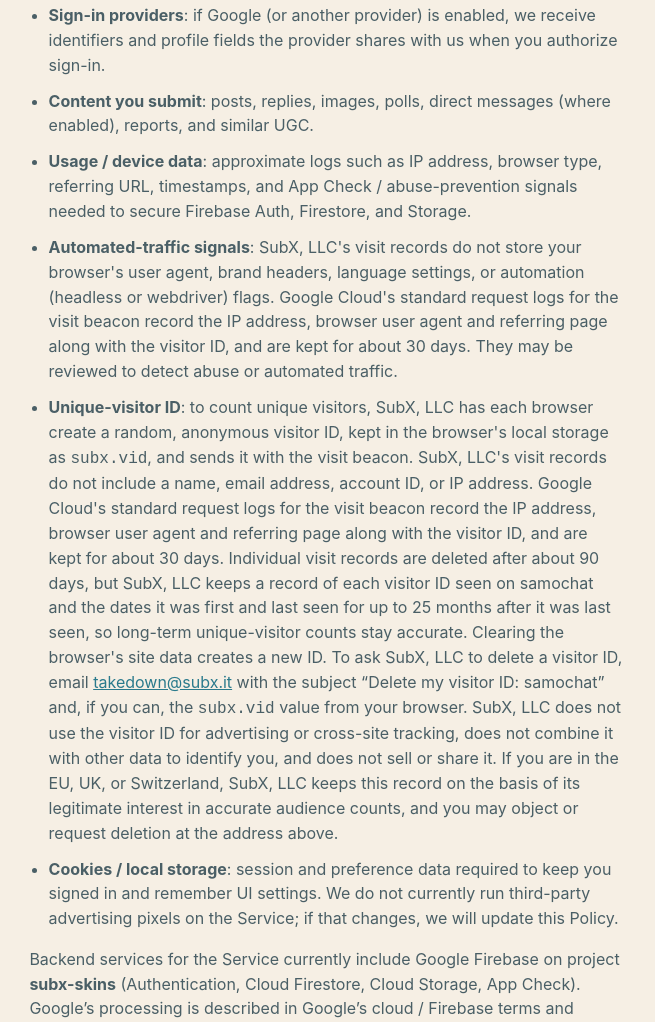
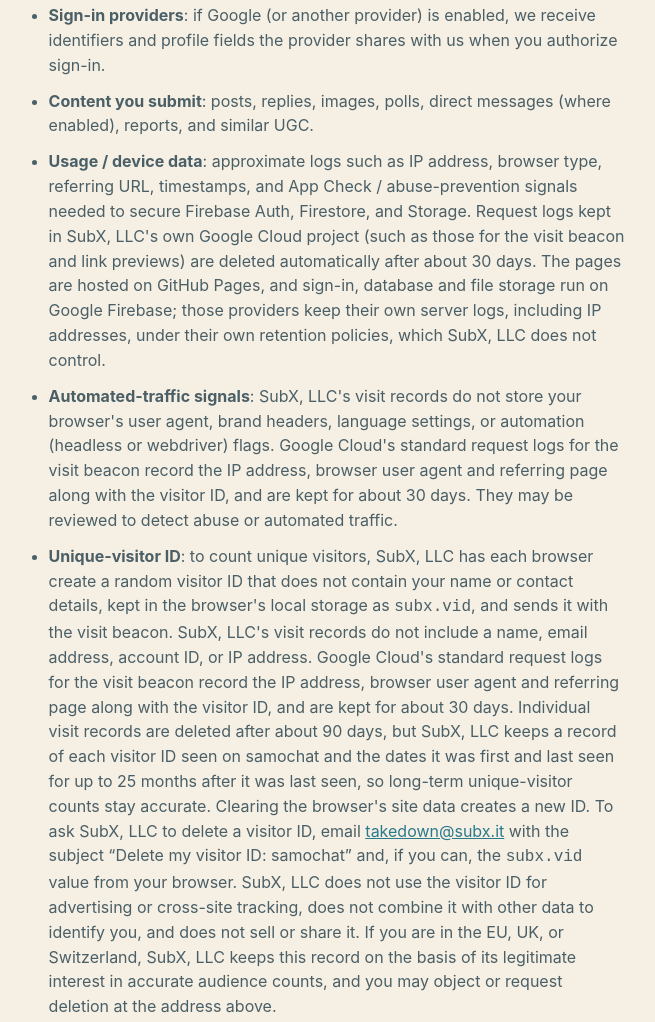
Before and after one commit to jebbdykstra99/samochat, a plain HTML site: page privacy.html in a window 1280 px wide. Shown: the part 904-1926 px from the top of the page, without its empty margins (313-968 px from the left). Drawn offline with Linux system fonts and the light colour scheme.

Commit message:
Privacy: effective date October 31, 2026; CLO wording (random visitor ID, Usage / device data log retention)

```diff
--- a/privacy.html
+++ b/privacy.html
@@ -10,7 +10,7 @@
 </head>
 <body class="legal-page">
   <article class="legal-doc">
-    <p class="legal-kicker">Effective [TODO-EFFECTIVE-DATE: set to the deploy date] · Governing law: State of California, United States of America</p>
+    <p class="legal-kicker">Effective October 31, 2026 · Governing law: State of California, United States of America</p>
     <h1>Privacy Policy</h1>
     <p>This Privacy Policy explains how SubX, LLC (“Operator,” “we,” “us”) collects, uses, and shares information when you use <strong>samochat</strong> at <strong>https://samochat.com/</strong> (the “Service”), part of the SubX family of niche community sites.</p>
     <p>The mail, email, and phone listed for notices are Operator’s designated legal contact channels.</p>
@@ -30,9 +30,9 @@
       <li><strong>Account data</strong> when you register: email address, password (stored by our auth provider as hashes), display name / handle, and a site identifier (<code>siteId</code>).</li>
       <li><strong>Sign-in providers</strong>: if Google (or another provider) is enabled, we receive identifiers and profile fields the provider shares with us when you authorize sign-in.</li>
       <li><strong>Content you submit</strong>: posts, replies, images, polls, direct messages (where enabled), reports, and similar UGC.</li>
-      <li><strong>Usage / device data</strong>: approximate logs such as IP address, browser type, referring URL, timestamps, and App Check / abuse-prevention signals needed to secure Firebase Auth, Firestore, and Storage.</li>
+      <li><strong>Usage / device data</strong>: approximate logs such as IP address, browser type, referring URL, timestamps, and App Check / abuse-prevention signals needed to secure Firebase Auth, Firestore, and Storage. Request logs kept in SubX, LLC's own Google Cloud project (such as those for the visit beacon and link previews) are deleted automatically after about 30 days. The pages are hosted on GitHub Pages, and sign-in, database and file storage run on Google Firebase; those providers keep their own server logs, including IP addresses, under their own retention policies, which SubX, LLC does not control.</li>
       <li><strong>Automated-traffic signals</strong>: SubX, LLC's visit records do not store your browser's user agent, brand headers, language settings, or automation (headless or webdriver) flags. Google Cloud's standard request logs for the visit beacon record the IP address, browser user agent and referring page along with the visitor ID, and are kept for about 30 days. They may be reviewed to detect abuse or automated traffic.</li>
-      <li><strong>Unique-visitor ID</strong>: to count unique visitors, SubX, LLC has each browser create a random, anonymous visitor ID, kept in the browser's local storage as <code>subx.vid</code>, and sends it with the visit beacon. SubX, LLC's visit records do not include a name, email address, account ID, or IP address. Google Cloud's standard request logs for the visit beacon record the IP address, browser user agent and referring page along with the visitor ID, and are kept for about 30 days. Individual visit records are deleted after about 90 days, but SubX, LLC keeps a record of each visitor ID seen on samochat and the dates it was first and last seen for up to 25 months after it was last seen, so long-term unique-visitor counts stay accurate. Clearing the browser's site data creates a new ID. To ask SubX, LLC to delete a visitor ID, email <a data-takedown href="mailto:takedown@subx.it">takedown@subx.it</a> with the subject “Delete my visitor ID: samochat” and, if you can, the <code>subx.vid</code> value from your browser. SubX, LLC does not use the visitor ID for advertising or cross-site tracking, does not combine it with other data to identify you, and does not sell or share it. If you are in the EU, UK, or Switzerland, SubX, LLC keeps this record on the basis of its legitimate interest in accurate audience counts, and you may object or request deletion at the address above.</li>
+      <li><strong>Unique-visitor ID</strong>: to count unique visitors, SubX, LLC has each browser create a random visitor ID that does not contain your name or contact details, kept in the browser's local storage as <code>subx.vid</code>, and sends it with the visit beacon. SubX, LLC's visit records do not include a name, email address, account ID, or IP address. Google Cloud's standard request logs for the visit beacon record the IP address, browser user agent and referring page along with the visitor ID, and are kept for about 30 days. Individual visit records are deleted after about 90 days, but SubX, LLC keeps a record of each visitor ID seen on samochat and the dates it was first and last seen for up to 25 months after it was last seen, so long-term unique-visitor counts stay accurate. Clearing the browser's site data creates a new ID. To ask SubX, LLC to delete a visitor ID, email <a data-takedown href="mailto:takedown@subx.it">takedown@subx.it</a> with the subject “Delete my visitor ID: samochat” and, if you can, the <code>subx.vid</code> value from your browser. SubX, LLC does not use the visitor ID for advertising or cross-site tracking, does not combine it with other data to identify you, and does not sell or share it. If you are in the EU, UK, or Switzerland, SubX, LLC keeps this record on the basis of its legitimate interest in accurate audience counts, and you may object or request deletion at the address above.</li>
       <li><strong>Cookies / local storage</strong>: session and preference data required to keep you signed in and remember UI settings. We do not currently run third-party advertising pixels on the Service; if that changes, we will update this Policy.</li>
     </ul>
     <p>Backend services for the Service currently include Google Firebase on project <strong>subx-skins</strong> (Authentication, Cloud Firestore, Cloud Storage, App Check). Google’s processing is described in Google’s cloud / Firebase terms and privacy documentation.</p>
```
